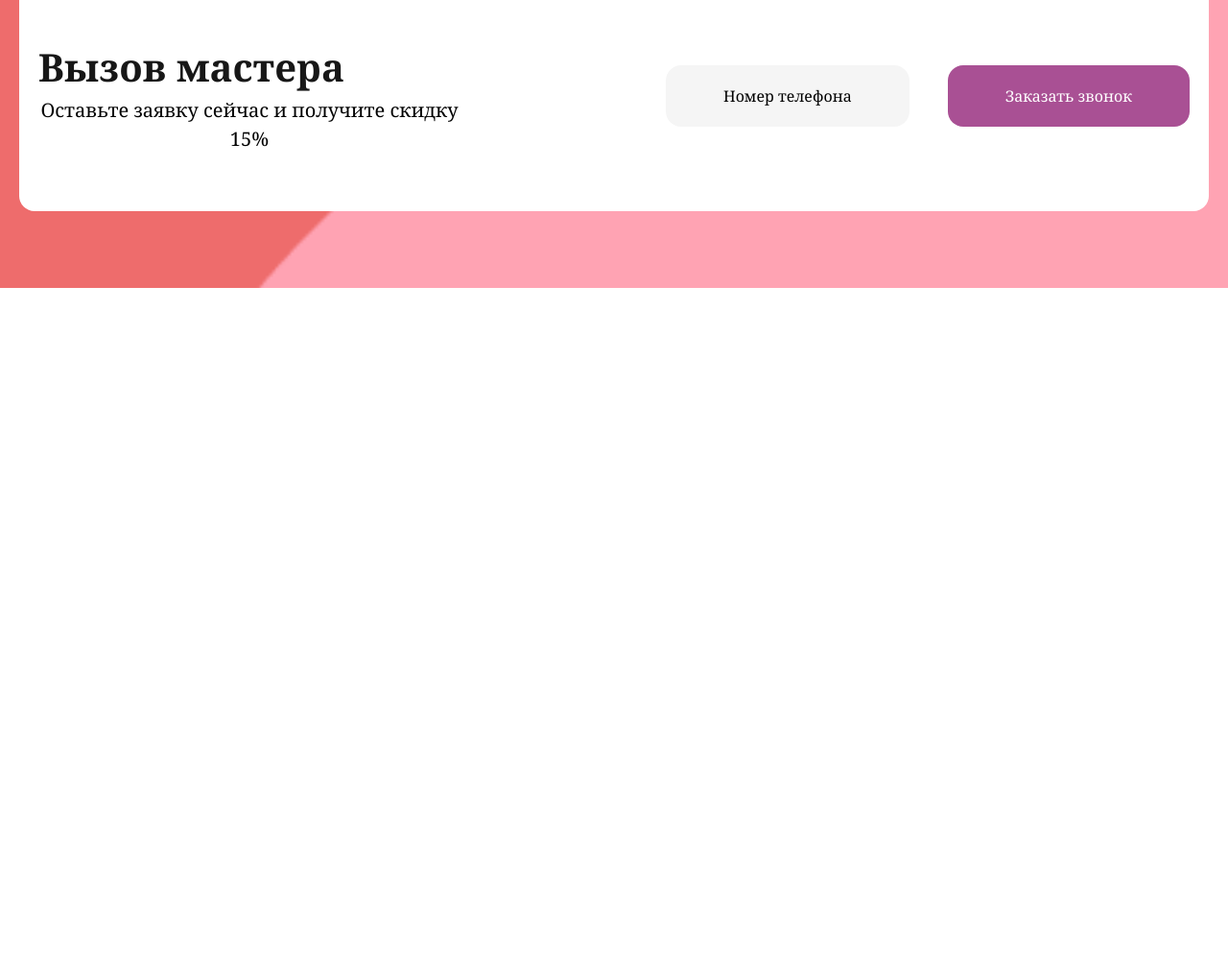
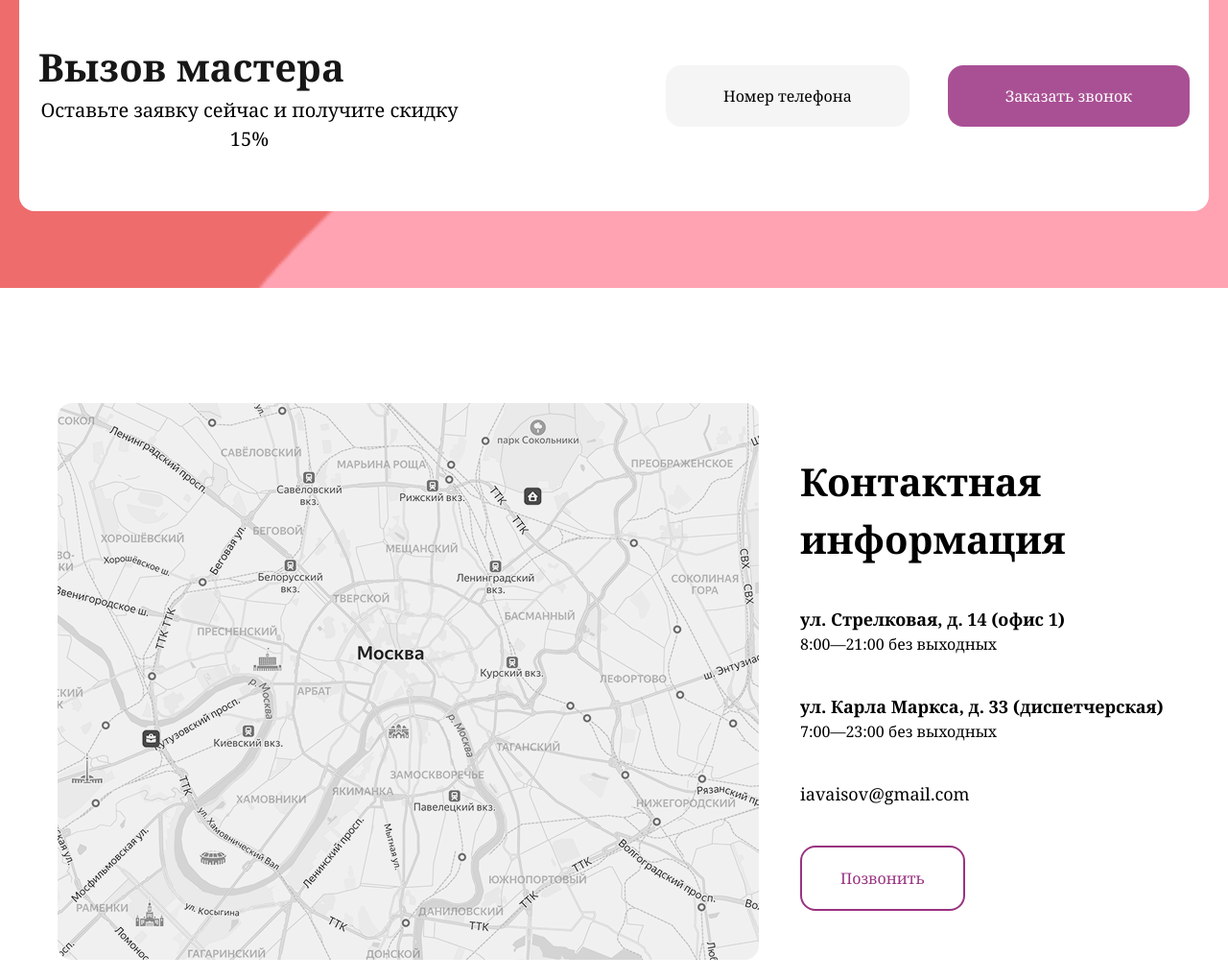
Before and after one commit to FazilovAzimjon/Github8, a website: page src/index.html in a window 1280 px wide. Shown: the part 6305-7325 px from the top of the page at 96% size. Before the commit the page ends 6605 px from the top, so only its background shows below. Drawn offline with nearby package versions, Linux system fonts and the light colour scheme; files that its build step writes are made by us from their sources.

Commit message:
Контактная информация

```diff
--- a/src/index.html
+++ b/src/index.html
@@ -386,6 +386,28 @@
                 </div>
             </div>
         </section>
+        <section class="max-w-300 m-auto mt-25 flex items-center justify-between lg:flex-row flex-col p-5"  >
+<img src="./Screenshot 2020-06-15 at 00.15 2.png" alt="">
+<div class="flex flex-col gap-10 pl-5">
+    <p class="lg:text-[40px] text-[23px] w-[347px] font-[700] lg:w-[386px] lg:m-0 mt-10">Контактная информация</p>
+    <div class="flex flex-col gap-10">
+        <div>
+            <p class="text-[18px] font-[700]">ул. Стрелковая, д. 14 (офис 1)</p>
+            <p class="text-[16px] font-[400]">8:00—21:00 без выходных</p>
+        </div>
+        <div>
+            <p class="text-[18px] font-[700]">ул. Карла Маркса, д. 33 (диспетчерская)</p>
+            <p class="text-[16px] font-[400]">7:00—23:00 без выходных</p>
+        </div>
+        <div>
+            <p class="text-[18px] font-[500]">iavaisov@gmail.com</p>
+        </div>
+          <button class="py-5 px-10 text-[#993280] w-fit border-2 border-[#993280] rounded-2xl">
+                            Позвонить
+                        </button>
+    </div>
+</div>
+        </section>
     </main>
 </body>
 
```
Also changed, not shown: src/Screenshot 2020-06-15 at 00.15 2.png (added).
